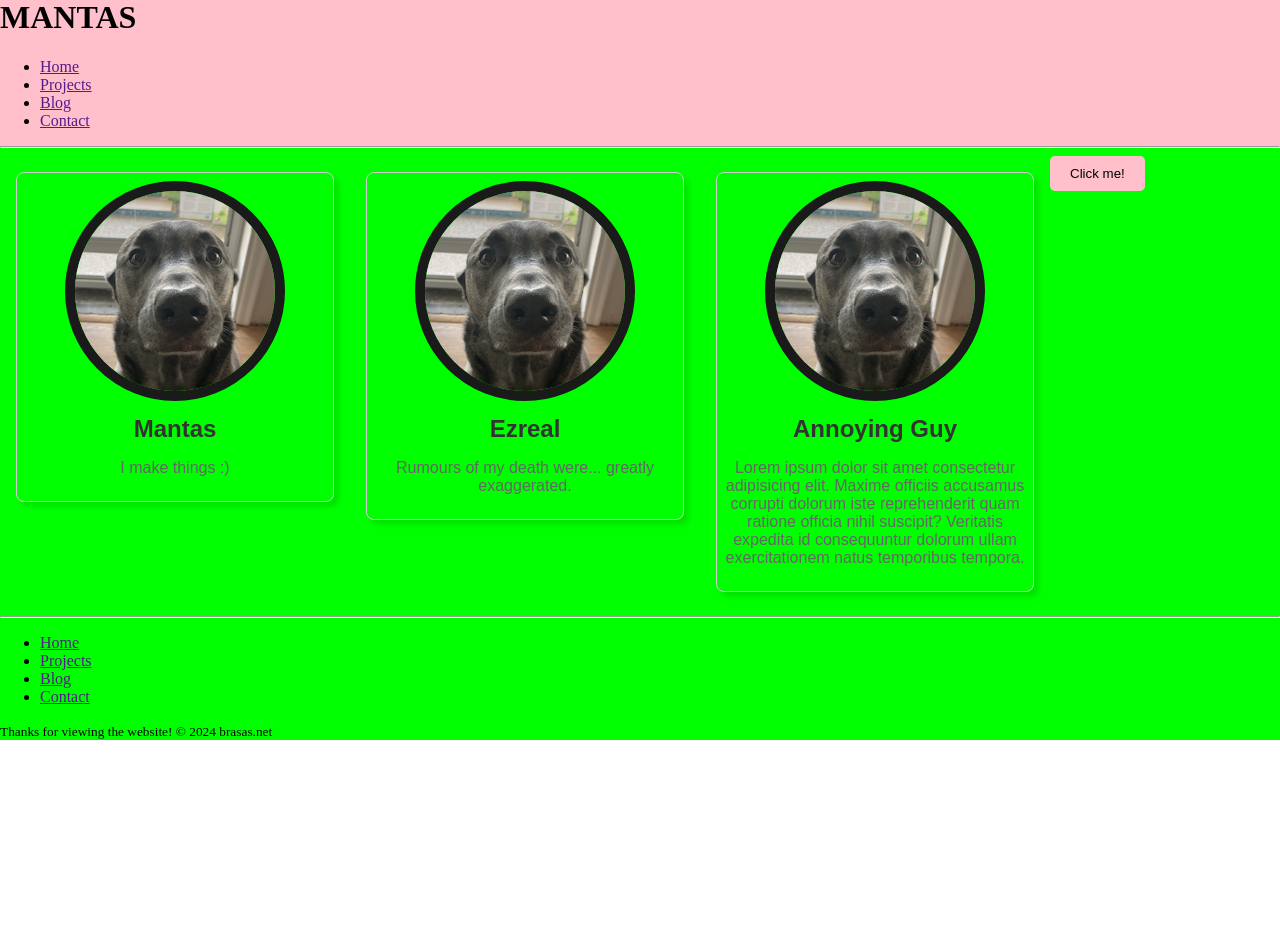
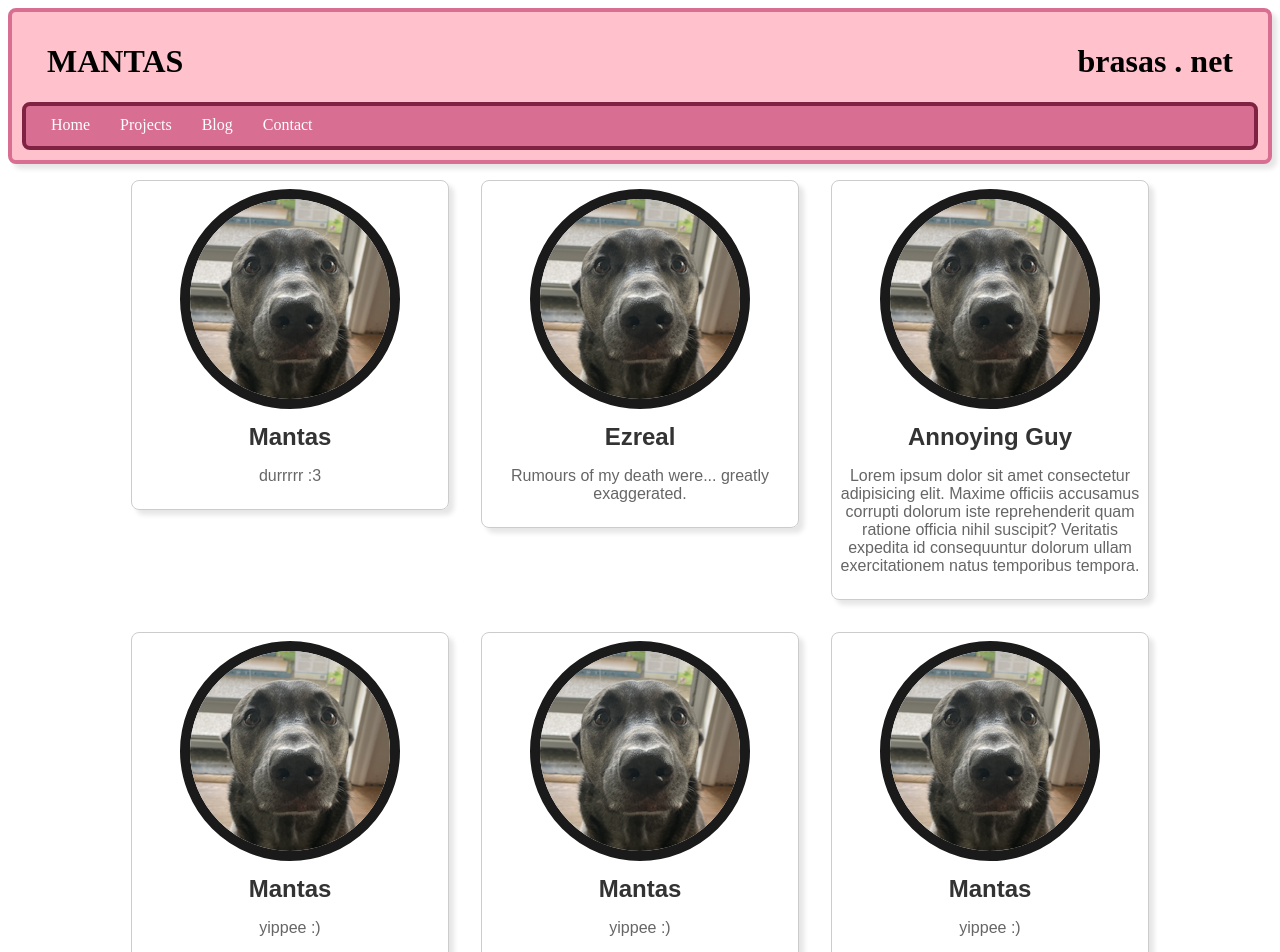
Before and after one commit to MantasBrasas/MantasBrasas.github.io, a React (Vite) app in the folder brasas-net/: page / in a window 1280 px wide. Shown: the top 952 px of the page. Before the commit the page ends 800 px from the top, so only its background shows below. Built offline with nearby package versions, Linux system fonts and the light colour scheme.

Commit message:
modified styling and adjusted header spacing

```diff
--- a/brasas-net/src/App.jsx
+++ b/brasas-net/src/App.jsx
@@ -1,19 +1,25 @@
 import Header from "./Header/Header.jsx"
-import Footer from "./Footer.jsx"
+import Footer from "./Footer/Footer.jsx"
 import Card from "./Card.jsx";
 import Button from "./Button.jsx";
 
 function App() {
 
     return(
-      <body className="body">
-        <Header/>
-        <Card title="Mantas" text="I make things :)"/>
+      <>
+      <Header/>
+      <div className="body">
+        <Card title="Mantas" text="durrrrr :3"/>
         <Card title="Ezreal" text="Rumours of my death were... greatly exaggerated."/>
         <Card title="Annoying Guy" text="Lorem ipsum dolor sit amet consectetur adipisicing elit. Maxime officiis accusamus corrupti dolorum iste reprehenderit quam ratione officia nihil suscipit? Veritatis expedita id consequuntur dolorum ullam exercitationem natus temporibus tempora."/>
-        <Button/>
-        <Footer/>
-      </body>
+        <Card/>
+        <Card/>
+        <Card/>
+        <Card title="Femward" text="Feel how cold my hands are!"/>
+        <Card/>
+      </div>
+      <Footer/>
+      </>
     );
 }
 
--- a/brasas-net/src/Card.jsx
+++ b/brasas-net/src/Card.jsx
@@ -1,4 +1,5 @@
 import ppic from './assets/argo.png'
+import PropTypes from 'prop-types'
 
 function Card(props){
     return(
@@ -12,4 +13,13 @@ function Card(props){
     );
 }
 
+Card.propTypes = {
+    title: PropTypes.string,
+    text: PropTypes.string,
+}
+Card.defaultProps = {
+    title: "Mantas",
+    text: "yippee :)",
+}
+
 export default Card
--- a/brasas-net/src/Footer.jsx
+++ b/brasas-net/src/Footer/Footer.jsx
@@ -1,7 +1,8 @@
+import styles from './Footer.module.css'
+
 function Footer(){
     return(
-        <footer>
-            <hr></hr>
+        <div className={styles.footer}>
             <ul>
                 <li><a href="">Home</a></li>
                 <li><a href="">Projects</a></li>
@@ -11,7 +12,7 @@ function Footer(){
             <p>
                 <small>Thanks for viewing the website! &copy; {new Date().getFullYear()} brasas.net</small>
             </p>
-        </footer>
+        </div>
     );
 }
 
--- /dev/null
+++ b/brasas-net/src/Footer/Footer.module.css
@@ -0,0 +1,7 @@
+.footer {
+    background-color: hsl(350, 100%, 88%);
+    border: 4px solid hsl(340, 57%, 64%);
+    border-radius: 1vh;
+    padding: 10px;
+    box-shadow: 5px 5px 5px hsla(0, 0%, 0%, 0.1);
+}
--- a/brasas-net/src/Header/Header.jsx
+++ b/brasas-net/src/Header/Header.jsx
@@ -1,10 +1,15 @@
 import styles from "./Header.module.css"
 
 function Header(){
+    const handleClick = () => console.log("Yowch!");
+
     return(
         <div className={styles.header}>
-            <h1>MANTAS</h1>
-            <nav>
+            <div classname={styles.title}>
+                <h1 className={styles.name}>MANTAS</h1>
+                <h1 onClick={handleClick} className={styles.address}>brasas . net</h1>
+            </div>
+            <nav className={styles.navbar}>
                 <ul>
                     <li><a href="">Home</a></li>
                     <li><a href="">Projects</a></li>
@@ -12,7 +17,6 @@ function Header(){
                     <li><a href="">Contact</a></li>
                 </ul>
             </nav>
-            <hr></hr>
         </div>
     );
 }
--- a/brasas-net/src/Header/Header.module.css
+++ b/brasas-net/src/Header/Header.module.css
@@ -1,5 +1,51 @@
 .header {
-    background-color: pink;
-    width: 100%;
+    background-color: hsl(350, 100%, 88%);
+    border: 4px solid hsl(340, 57%, 64%);
+    border-radius: 1vh;
+    padding: 10px;
+    box-shadow: 5px 5px 5px hsla(0, 0%, 0%, 0.1);
+}
+.title {
+    box-sizing: border-box;
+    display: flex;
+    justify-content: space-between;
+}
+.name{
+    box-sizing: border-box;
+    width: 50%;
+    padding-left: 25px;
+    display: inline-block;
+}
+.address{
+    box-sizing: border-box;
+    width: 50%;
+    padding-right: 25px;
+    text-align: right;
+    display: inline-block;
+}
+.address:hover{
+    cursor: pointer;
+}
+.navbar ul{
+    list-style-type: none;
+    background-color: hsl(340, 57%, 64%);
+    border: 4px solid hsl(340, 57%, 32%);
+    padding: 10px;
+    min-height: 20px;
     margin: 0px;
+    border-radius: 1vh;
 }
+.navbar a{
+    color: white;
+    text-decoration: none;
+    padding: 15px;
+    display: inline;
+    text-align: center;
+}
+.navbar a:hover{
+    color: black;
+    text-shadow: 3px 3px 3px black;
+}
+.navbar li{
+    float: left;
+}
--- a/brasas-net/src/index.css
+++ b/brasas-net/src/index.css
@@ -1,3 +1,8 @@
+.body {
+  width: 90%;
+  margin: auto;
+  text-align: center;
+}
 .card{
   border: 1px solid hsl(0, 0%, 80%);
   border-radius: 1vh;
@@ -37,10 +42,3 @@
   cursor: pointer;
   display: inline-block;
 }
-
-.body {
-  margin-top: -22px;
-  margin-left: -1vh;
-  margin-right: -1vh;
-  background-color: lime;
-}
```
